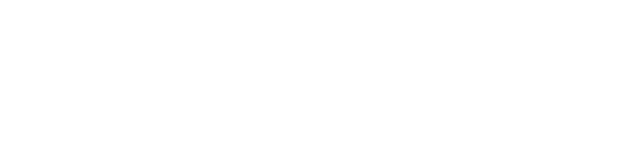
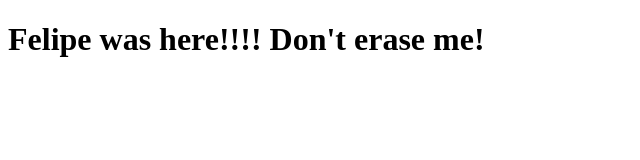
Before and after one commit to KyraDaniele/test-git, a plain HTML site: page index.html in a window 1280 px wide. Shown: the whole page, without its empty margins (0-640 px from the left). Drawn offline with Linux system fonts and the light colour scheme.

Commit message:
Added my name

```diff
--- a/index.html
+++ b/index.html
@@ -7,6 +7,6 @@
     <title>Document</title>
 </head>
 <body>
-
+    <h1>Felipe was here!!!! Don't erase me!</h1>
 </body>
 </html>
```
